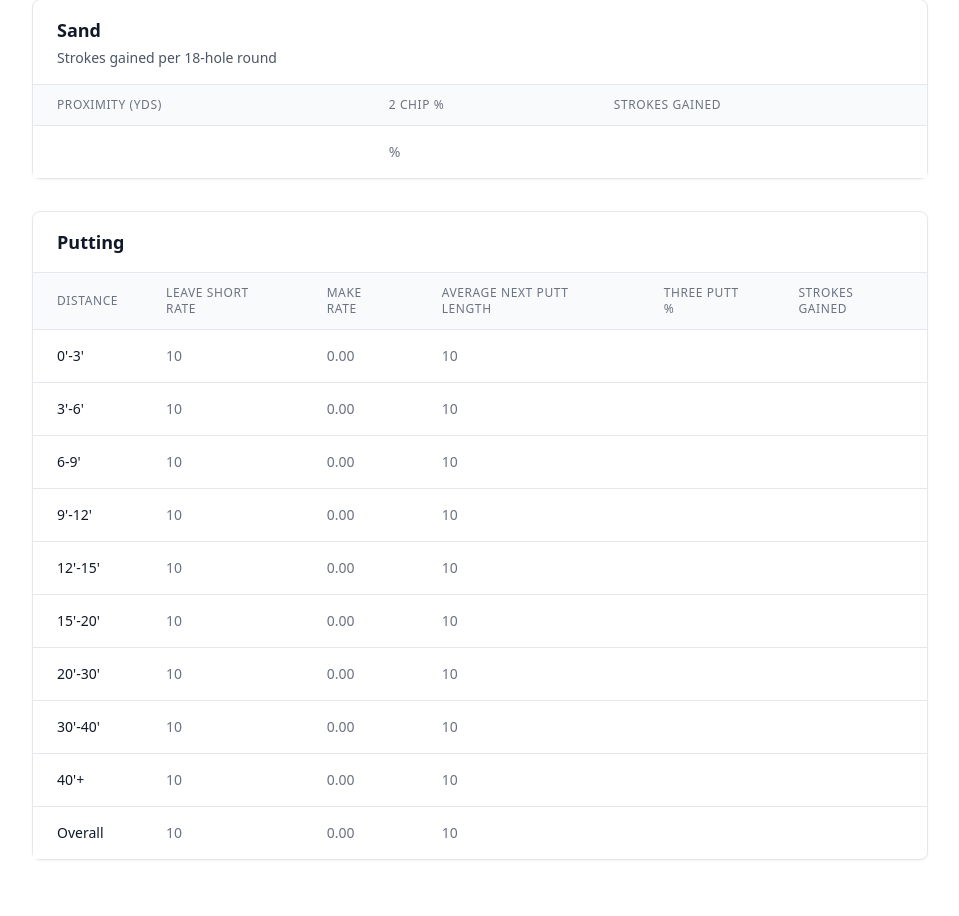
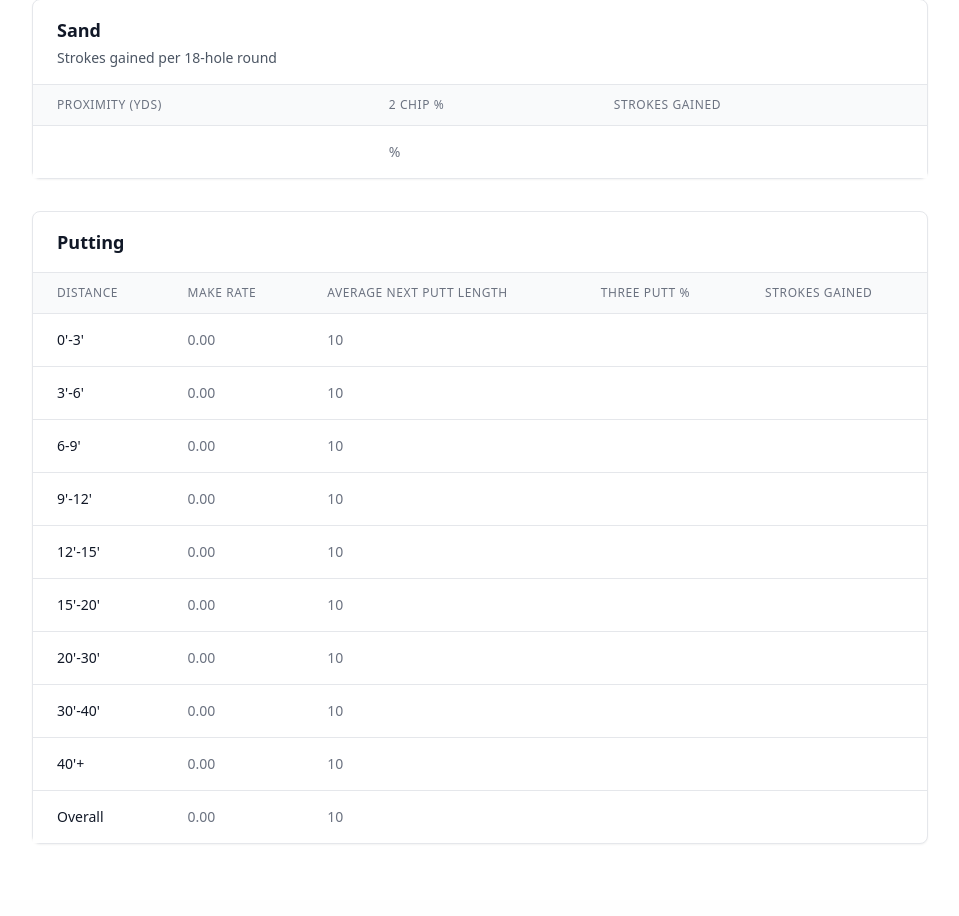
Before and after one commit to Lee-Sutton/birdie_buddy, a Django app: template src/birdie_buddy/round_entry/templates/stats.html in a window 1280 px wide. Shown: the part 2047-2963 px from the top of the page, without its empty margins (160-1119 px from the left). After the commit the page ends 2891 px from the top, so only its background shows below. Run offline with Django 4.2, Linux system fonts and the light colour scheme; the template is opened without the code that fills it, so the values that code supplies are empty; style sheets or scripts are compiled from the project's sources.

Commit message:
chore: remove unused leave short rate metric

```diff
--- a/src/birdie_buddy/round_entry/templates/stats.html
+++ b/src/birdie_buddy/round_entry/templates/stats.html
@@ -274,7 +274,6 @@
                         <thead class="bg-gray-50">
                             <tr>
                                 <th class="px-6 py-3 text-left text-xs font-medium text-gray-500 uppercase tracking-wider">Distance</th>
-                                <th class="px-6 py-3 text-left text-xs font-medium text-gray-500 uppercase tracking-wider">Leave Short Rate</th>
                                 <th class="px-6 py-3 text-left text-xs font-medium text-gray-500 uppercase tracking-wider">Make rate</th>
                                 <th class="px-6 py-3 text-left text-xs font-medium text-gray-500 uppercase tracking-wider">
                                     Average next putt length
@@ -286,61 +285,51 @@
                         <tbody class="bg-white divide-y divide-gray-200">
                             <tr>
                                 <td class="px-6 py-4 whitespace-nowrap text-sm font-medium text-gray-900">0'-3'</td>
-                                <td class="px-6 py-4 whitespace-nowrap text-sm text-gray-500">10</td>
                                 <td class="px-6 py-4 whitespace-nowrap text-sm text-gray-500">0.00</td>
                                 <td class="px-6 py-4 whitespace-nowrap text-sm text-gray-500">10</td>
                             </tr>
                             <tr>
                                 <td class="px-6 py-4 whitespace-nowrap text-sm font-medium text-gray-900">3'-6'</td>
-                                <td class="px-6 py-4 whitespace-nowrap text-sm text-gray-500">10</td>
                                 <td class="px-6 py-4 whitespace-nowrap text-sm text-gray-500">0.00</td>
                                 <td class="px-6 py-4 whitespace-nowrap text-sm text-gray-500">10</td>
                             </tr>
                             <tr>
                                 <td class="px-6 py-4 whitespace-nowrap text-sm font-medium text-gray-900">6-9'</td>
-                                <td class="px-6 py-4 whitespace-nowrap text-sm text-gray-500">10</td>
                                 <td class="px-6 py-4 whitespace-nowrap text-sm text-gray-500">0.00</td>
                                 <td class="px-6 py-4 whitespace-nowrap text-sm text-gray-500">10</td>
                             </tr>
                             <tr>
                                 <td class="px-6 py-4 whitespace-nowrap text-sm font-medium text-gray-900">9'-12'</td>
-                                <td class="px-6 py-4 whitespace-nowrap text-sm text-gray-500">10</td>
                                 <td class="px-6 py-4 whitespace-nowrap text-sm text-gray-500">0.00</td>
                                 <td class="px-6 py-4 whitespace-nowrap text-sm text-gray-500">10</td>
                             </tr>
                             <tr>
                                 <td class="px-6 py-4 whitespace-nowrap text-sm font-medium text-gray-900">12'-15'</td>
-                                <td class="px-6 py-4 whitespace-nowrap text-sm text-gray-500">10</td>
                                 <td class="px-6 py-4 whitespace-nowrap text-sm text-gray-500">0.00</td>
                                 <td class="px-6 py-4 whitespace-nowrap text-sm text-gray-500">10</td>
                             </tr>
                             <tr>
                                 <td class="px-6 py-4 whitespace-nowrap text-sm font-medium text-gray-900">15'-20'</td>
-                                <td class="px-6 py-4 whitespace-nowrap text-sm text-gray-500">10</td>
                                 <td class="px-6 py-4 whitespace-nowrap text-sm text-gray-500">0.00</td>
                                 <td class="px-6 py-4 whitespace-nowrap text-sm text-gray-500">10</td>
                             </tr>
                             <tr>
                                 <td class="px-6 py-4 whitespace-nowrap text-sm font-medium text-gray-900">20'-30'</td>
-                                <td class="px-6 py-4 whitespace-nowrap text-sm text-gray-500">10</td>
                                 <td class="px-6 py-4 whitespace-nowrap text-sm text-gray-500">0.00</td>
                                 <td class="px-6 py-4 whitespace-nowrap text-sm text-gray-500">10</td>
                             </tr>
                             <tr>
                                 <td class="px-6 py-4 whitespace-nowrap text-sm font-medium text-gray-900">30'-40'</td>
-                                <td class="px-6 py-4 whitespace-nowrap text-sm text-gray-500">10</td>
                                 <td class="px-6 py-4 whitespace-nowrap text-sm text-gray-500">0.00</td>
                                 <td class="px-6 py-4 whitespace-nowrap text-sm text-gray-500">10</td>
                             </tr>
                             <tr>
                                 <td class="px-6 py-4 whitespace-nowrap text-sm font-medium text-gray-900">40'+</td>
-                                <td class="px-6 py-4 whitespace-nowrap text-sm text-gray-500">10</td>
                                 <td class="px-6 py-4 whitespace-nowrap text-sm text-gray-500">0.00</td>
                                 <td class="px-6 py-4 whitespace-nowrap text-sm text-gray-500">10</td>
                             </tr>
                             <tr>
                                 <td class="px-6 py-4 whitespace-nowrap text-sm font-medium text-gray-900">Overall</td>
-                                <td class="px-6 py-4 whitespace-nowrap text-sm text-gray-500">10</td>
                                 <td class="px-6 py-4 whitespace-nowrap text-sm text-gray-500">0.00</td>
                                 <td class="px-6 py-4 whitespace-nowrap text-sm text-gray-500">10</td>
                             </tr>
```
